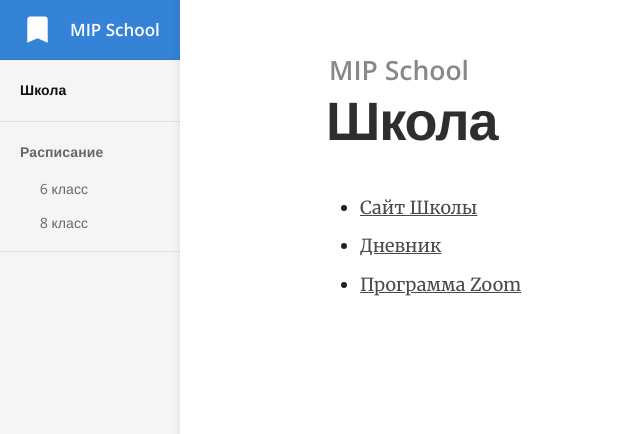
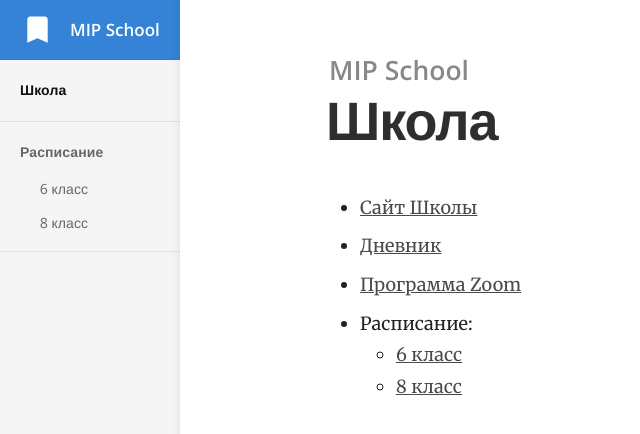
Before and after one commit to mip-school/mip-school.github.io, a Jekyll site: the page built from index.md, in a window 1280 px wide. Shown: the top 434 px of the page, without its empty margins (0-640 px from the left). Built offline with Jekyll 4.4.1, drawn with Linux system fonts in a browser that asks for light colours.

Commit message:
add schedule links on main page

```diff
--- a/index.md
+++ b/index.md
@@ -5,3 +5,6 @@ title: Школа
 - [Сайт Школы](http://antalya.mip.school/)
 - [Дневник](http://dnevnik.antalya.mip.school/)
 - [Программа Zoom](https://zoom.us/)
+- Расписание:
+  - [6 класс](/schedule/6)
+  - [8 класс](/schedule/8)
```
